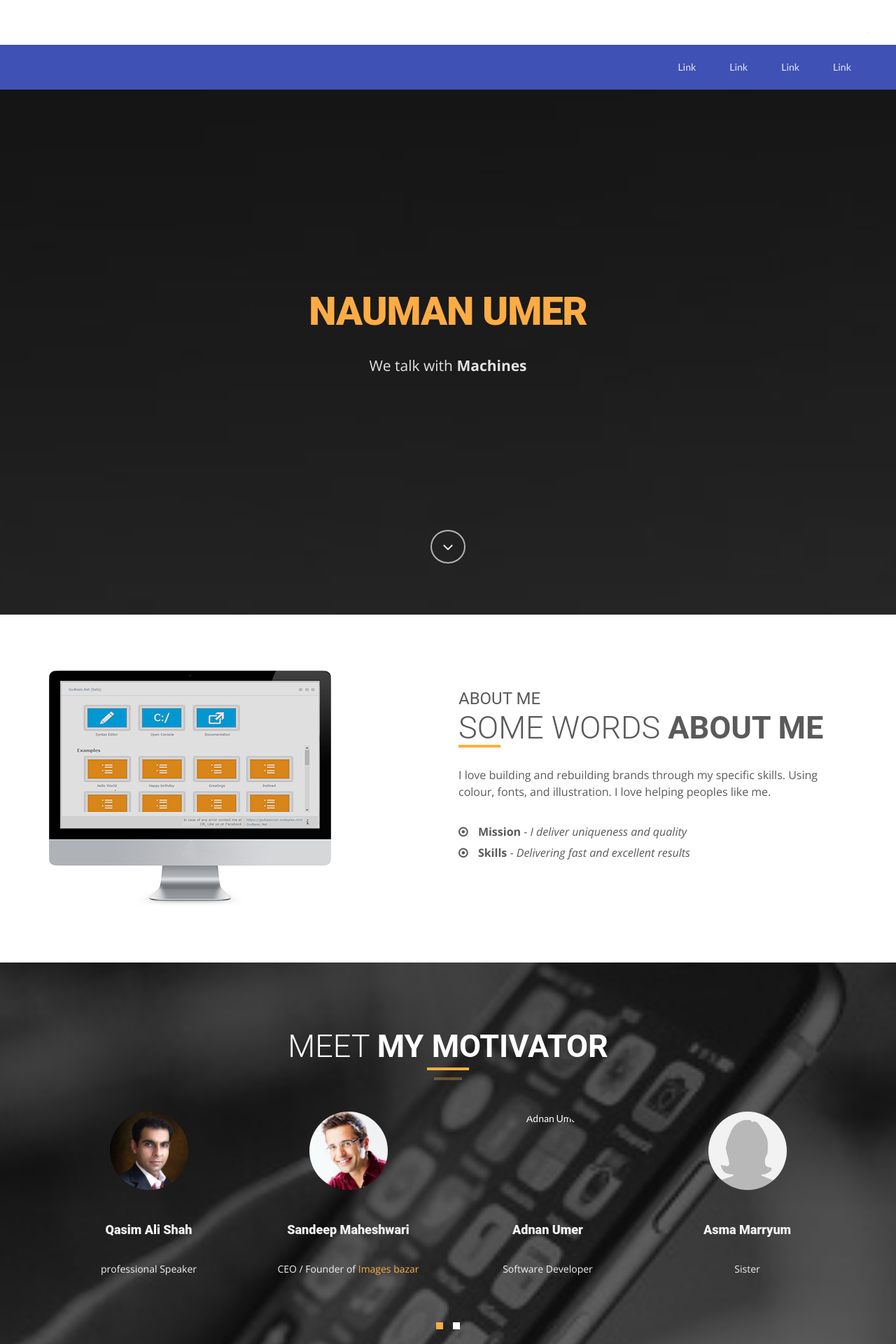
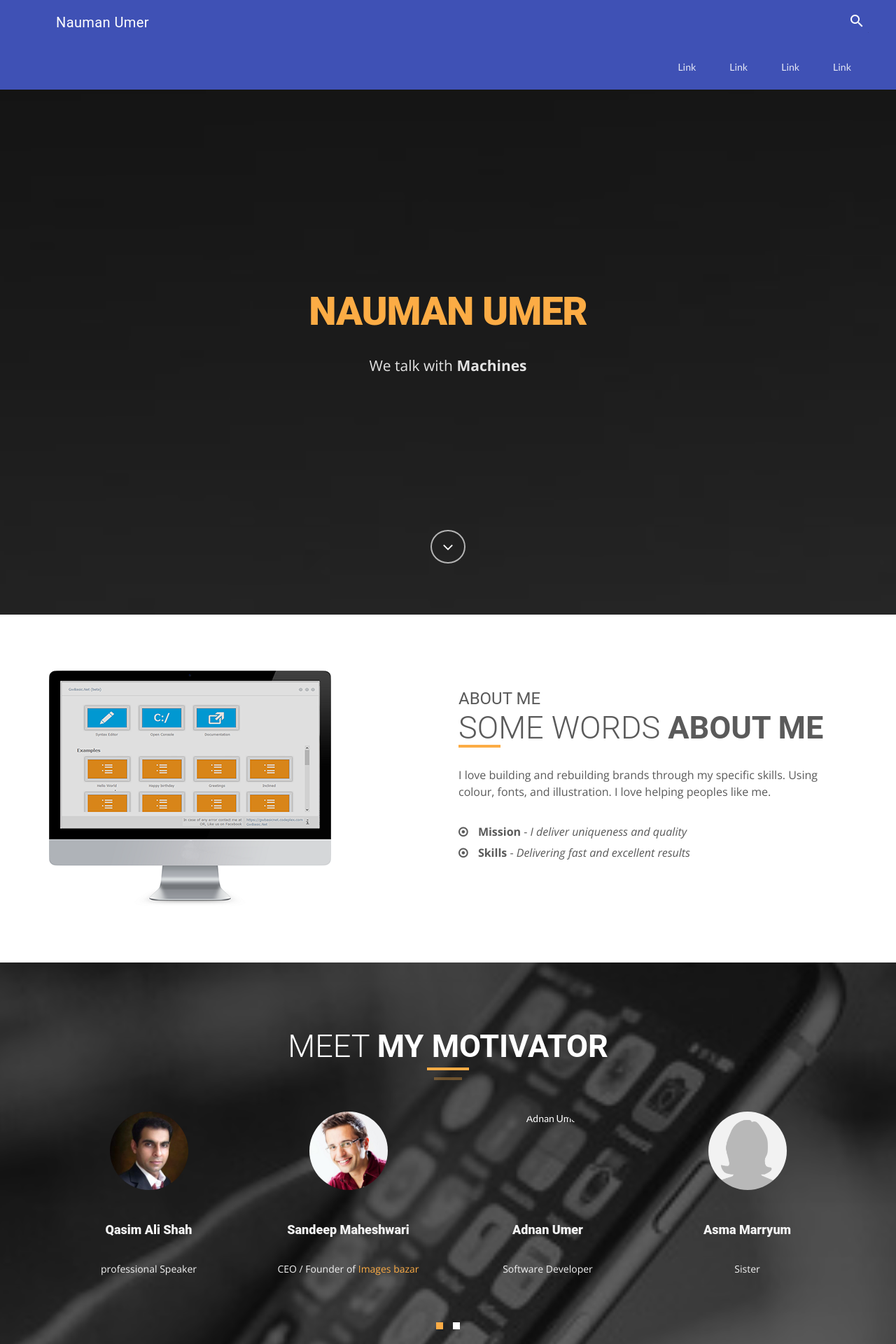
Before and after one commit to nmanumr/nmanumr.com, a Jekyll site: the page built from index.html, in a window 1280 px wide. Shown: the top 1920 px of the page at 70% size. Built offline with Jekyll 4.4.1, drawn with Linux system fonts in a browser that asks for light colours; nearby versions of some CDN libraries.

Commit message:
Update header.html

```diff
--- a/_includes/header.html
+++ b/_includes/header.html
@@ -1,9 +1,9 @@
 <header class="mdl-layout__header mdl-layout__header--waterfall" >
         <!-- Top row, always visible -->
-        <div class="mdl-layout__header-row" style="background: #fff;">
+        <div class="mdl-layout__header-row" style="color: #fff;">
           <!-- Title -->
           <span class="mdl-layout-title">Nauman Umer</span>
-          <div class="mdl-layout-spacer" style="background: #fff;"></div>
+          <div class="mdl-layout-spacer" style="color: #fff;"></div>
           <div class="mdl-textfield mdl-js-textfield mdl-textfield--expandable
                       mdl-textfield--floating-label mdl-textfield--align-right">
             <label class="mdl-button mdl-js-button mdl-button--icon"
@@ -18,7 +18,7 @@
         </div>
         <!-- Bottom row, not visible on scroll -->
         <div class="mdl-layout__header-row">
-          <div class="mdl-layout-spacer"></div>
+          <div class="mdl-layout-spacer" style="color: #fff;"></div>
           <!-- Navigation -->
           <nav class="mdl-navigation">
             <a class="mdl-navigation__link" href="">Link</a>
```
